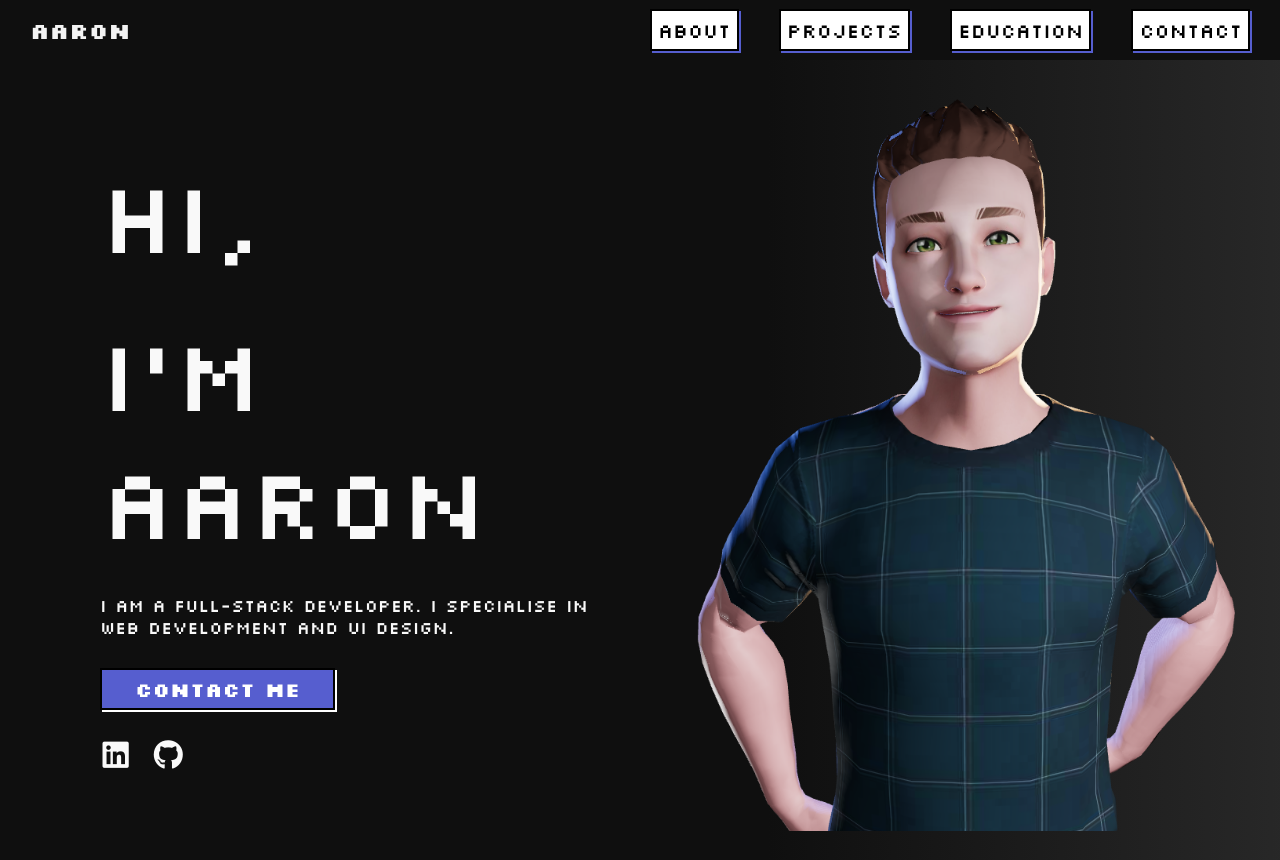
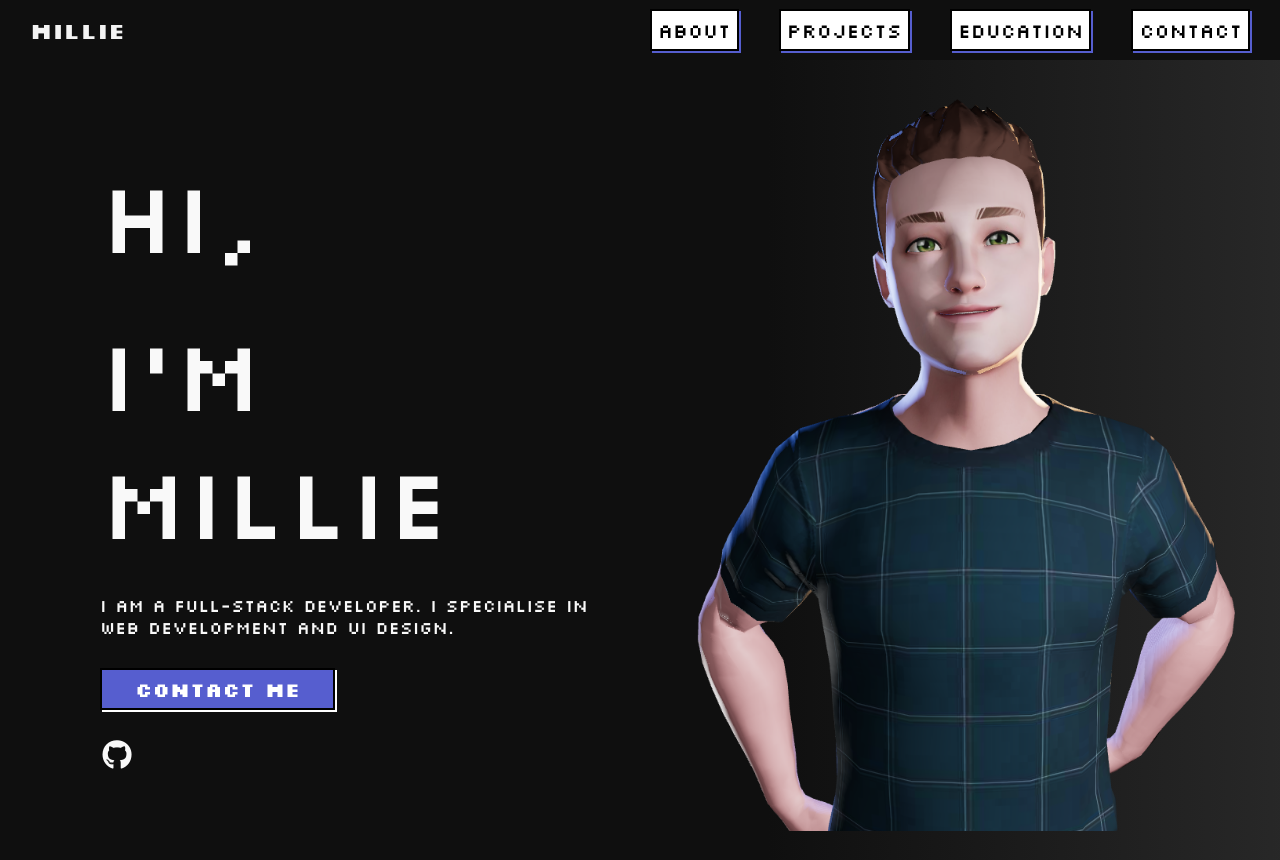
Before and after one commit to millie120701/new-final-portfolio, a Django app: page / in a window 1280 px wide. Run offline with Django 5.2, Linux system fonts and the light colour scheme; some libraries are stand-ins or nearby versions.

Commit message:
final changes for pe

```diff
--- a/mysite/portfolio/static/css/projects-styles.css
+++ b/mysite/portfolio/static/css/projects-styles.css
@@ -26,6 +26,10 @@ html{
 
 
 
+}
+
+.projects-content.hidden{
+    display: block;
 }
 .all-projects{
     display: grid;
--- a/mysite/portfolio/templates/portfolio/about.html
+++ b/mysite/portfolio/templates/portfolio/about.html
@@ -16,7 +16,7 @@
   </head>
   <header>
     <div class="logo-content">
-      <h3 class="logo-text"><a href="/">Aaron</a></h3>
+      <h3 class="logo-text"><a href="/">Millie</a></h3>
     </div>
 
     <nav class="primary-navigation">
--- a/mysite/portfolio/templates/portfolio/contact.html
+++ b/mysite/portfolio/templates/portfolio/contact.html
@@ -16,7 +16,7 @@
   </head>
   <header>
     <div class="logo-content">
-      <h3 class="logo-text"><a href="/">Aaron</a></h3>
+      <h3 class="logo-text"><a href="/">Millie</a></h3>
     </div>
 
     <nav class="primary-navigation">
@@ -39,7 +39,7 @@
         <h3>Lets work together!</h3>
         <div class="contact-container">
           <ul>
-            <li>Email: aaron.g120701@gmail.com</li>
+            <li>Email: millieg120701@gmail.com</li>
             <li>Mobile: 07498287204</li>
           </ul>
         </div>
--- a/mysite/portfolio/templates/portfolio/education.html
+++ b/mysite/portfolio/templates/portfolio/education.html
@@ -16,7 +16,7 @@
   </head>
   <header>
     <div class="logo-content">
-      <h3 class="logo-text"><a href="/">Aaron</a></h3>
+      <h3 class="logo-text"><a href="/">Millie</a></h3>
     </div>
 
     <nav class="primary-navigation">
--- a/mysite/portfolio/templates/portfolio/index.html
+++ b/mysite/portfolio/templates/portfolio/index.html
@@ -12,7 +12,7 @@
   <body>
     <header>
       <div class="logo-content">
-        <h3 class="logo-text">Aaron</h3>
+        <h3 class="logo-text">Millie</h3>
       </div>
 
       <nav class="primary-navigation">
@@ -34,7 +34,7 @@
         <div class="front-text-container">
           <div class="front-text-content">
             <h1>Hi,</h1>
-            <h1>I'm Aaron</h1>
+            <h1>I'm Millie</h1>
             <p>
               I am a Full-stack developer. I specialise in Web development and
               UI design.
@@ -46,13 +46,7 @@
 
               <div class="front-socials">
                 <p>
-                  <a
-                    href="https://www.linkedin.com/in/aaron-gallacher-3719a5307/"
-                    ><i id="social-btn" class="fa-brands fa-linkedin"></i
-                  ></a>
-                </p>
-                <p>
-                  <a href="https://github.com/aaronwebdev12"
+                  <a href="https://github.com/millie120701"
                     ><i id="social-btn" class="fa-brands fa-github"></i
                   ></a>
                 </p>
--- a/mysite/portfolio/templates/portfolio/projects.html
+++ b/mysite/portfolio/templates/portfolio/projects.html
@@ -16,7 +16,7 @@
   </head>
   <header>
     <div class="logo-content">
-      <h3 class="logo-text"><a href="/">Aaron</a></h3>
+      <h3 class="logo-text"><a href="/">Millie</a></h3>
     </div>
 
     <nav class="primary-navigation">
@@ -62,7 +62,7 @@
             </p>
             <button>
               <a
-                href="https://github.com/aaronwebdev12/datareport/blob/main/DataReportinJ.ipynb"
+                href="https://github.com/millie120701/Data-Report/blob/main/DataReportinJ.ipynb"
                 >View Code</a
               >
             </button>
@@ -78,7 +78,7 @@
               automatic generation and modification of file paths.
             </p>
             <button>
-              <a href="https://github.com/aaronwebdev12/file-system"
+              <a href="https://github.com/millie120701/file-system"
                 >View Code</a
               >
             </button>
```
Also changed, not shown: mysite/portfolio/static/css/contact-styles.css (line endings or trailing spaces), 3 other files.
